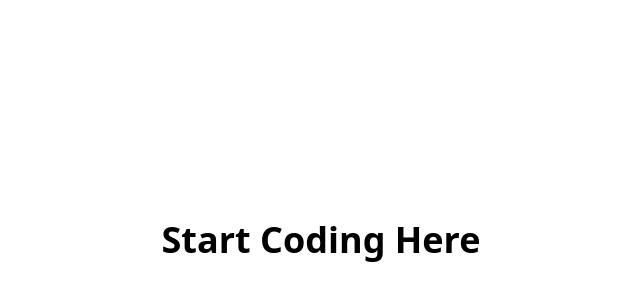
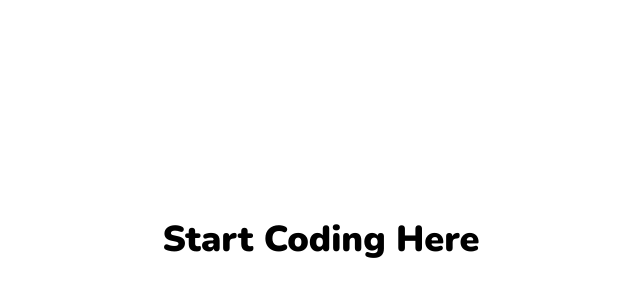
Before and after one commit to chingu-voyages/v44-tier2-team-11, a React (Vite) app: page / in a window 1280 px wide. Shown: the part 160-460 px from the top of the page, without its empty margins (319-959 px from the left). Built offline with nearby package versions, Linux system fonts and the light colour scheme.

Commit message:
Add nunito from google font

```diff
--- a/index.html
+++ b/index.html
@@ -1,13 +1,23 @@
 <!DOCTYPE html>
 <html lang="en">
+
 <head>
   <meta charset="UTF-8" />
   <link rel="icon" type="image/svg+xml" href="/vite.svg" />
   <meta name="viewport" content="width=device-width, initial-scale=1.0" />
-    <title>Vite + React</title>
+  <title>BooleBots</title>
+
+  <!-- Google Fonts -->
+  <link rel="preconnect" href="https://fonts.googleapis.com">
+  <link rel="preconnect" href="https://fonts.gstatic.com" crossorigin>
+  <link
+    href="https://fonts.googleapis.com/css2?family=Nunito:ital,wght@0,200;0,300;0,400;0,500;0,600;0,700;0,800;0,900;0,1000;1,200;1,300;1,400;1,500;1,600;1,700;1,800;1,900;1,1000&display=swap"
+    rel="stylesheet">
 </head>
+
 <body>
   <div id="root"></div>
   <script type="module" src="/src/main.jsx"></script>
 </body>
+
 </html>
--- a/src/App.jsx
+++ b/src/App.jsx
@@ -1,7 +1,7 @@
 function App() {
   return (
     <>
-      <h2 className="flex justify-center items-center h-screen w-full font-semibold text-4xl">
+      <h2 className="flex justify-center items-center h-screen w-full font-black text-4xl">
         Start Coding Here
       </h2>
     </>
--- a/tailwind.config.js
+++ b/tailwind.config.js
@@ -1,8 +1,13 @@
+import defaultTheme from 'tailwindcss/defaultTheme';
 /** @type {import('tailwindcss').Config} */
 export default {
   content: ['./index.html', './src/**/*.{js,ts,jsx,tsx}'],
   theme: {
-    extend: {},
+    extend: {
+      fontFamily: {
+        sans: ['Nunito', ...defaultTheme.fontFamily.sans],
+      },
+    },
   },
   plugins: [],
 };
```
Lines whose indentation alone changed are shown as unchanged.
